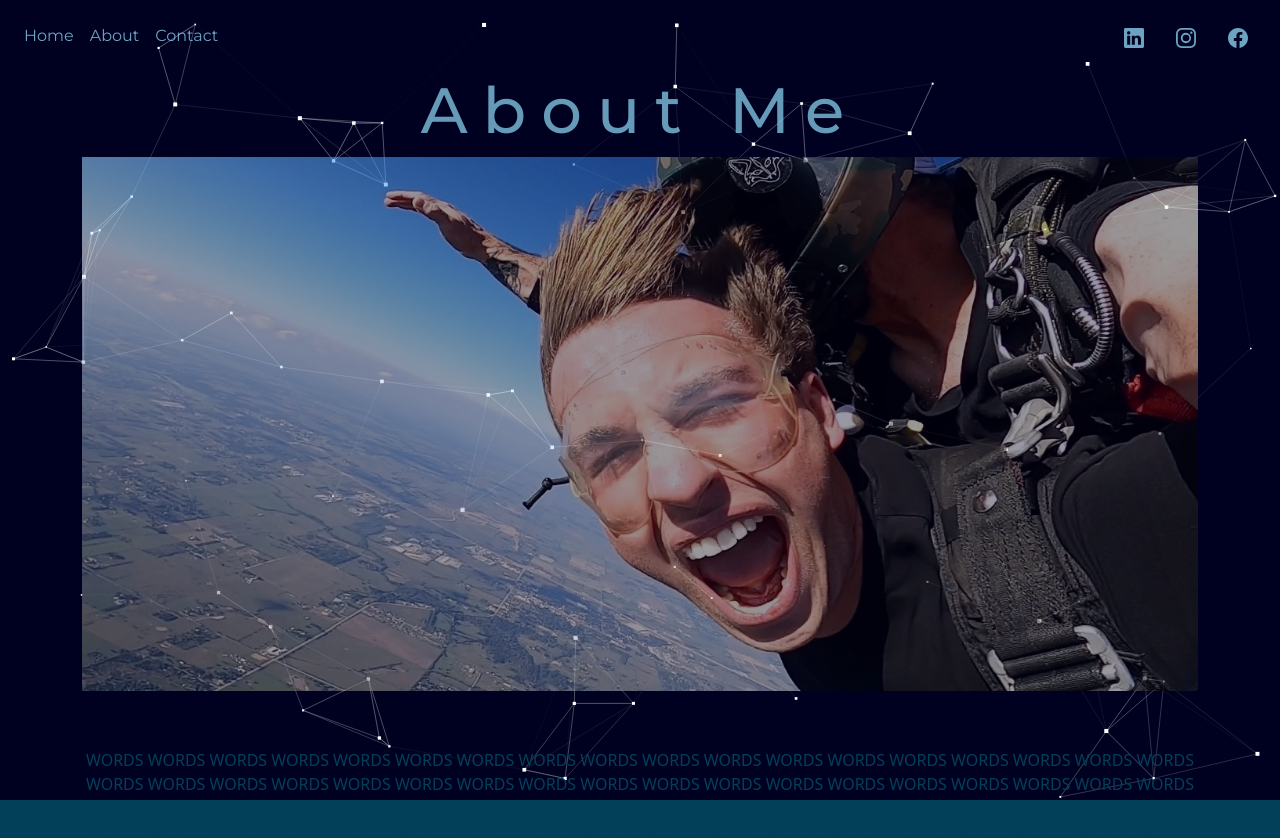
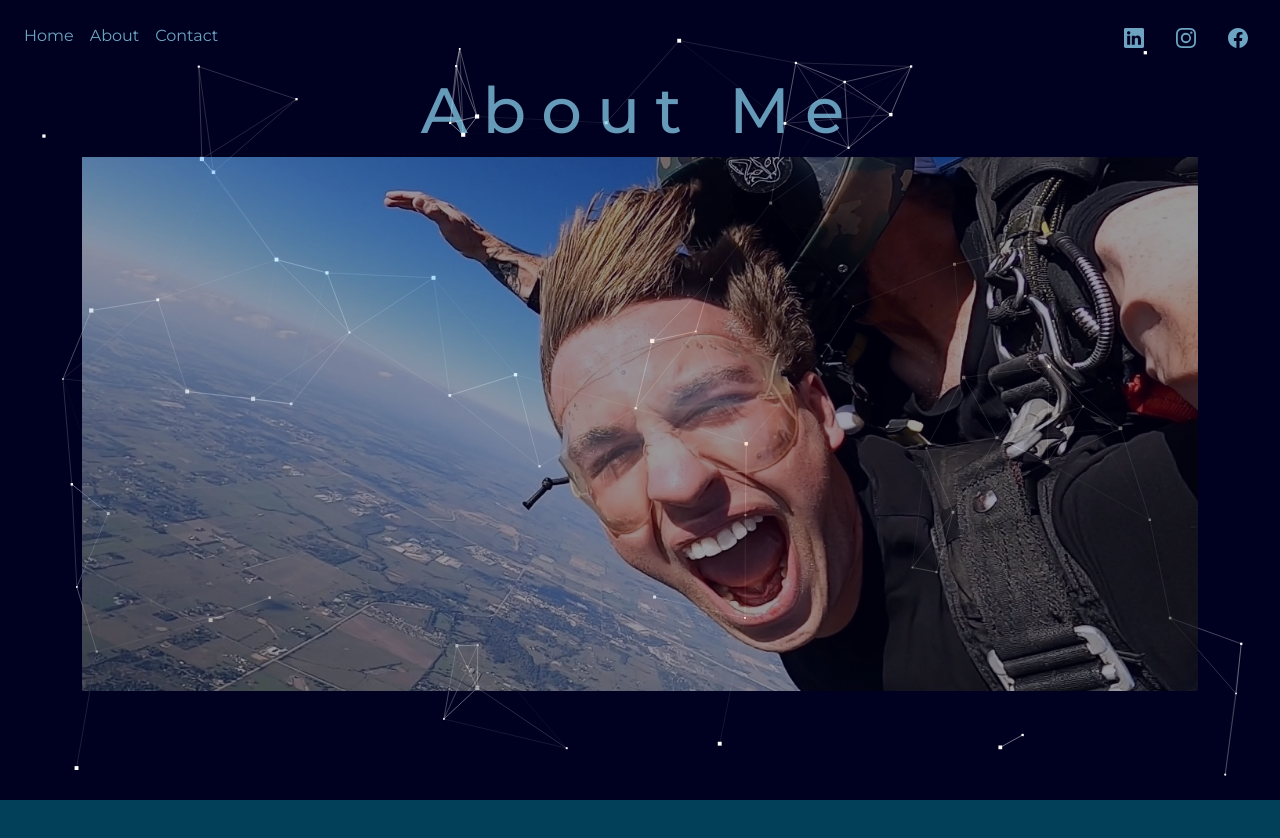
Before and after one commit to EmersonCoronel/developer-portfolio, a React (Create React App) app: page /about in a window 1280 px wide. Shown: the top 838 px of the page. After the commit the page ends 800 px from the top, so only its background shows below. Built offline with nearby package versions, Linux system fonts and the light colour scheme; a web font is replaced by a local one.

Commit message:
fixing particles

```diff
--- a/package.json
+++ b/package.json
@@ -39,5 +39,8 @@
       "last 1 firefox version",
       "last 1 safari version"
     ]
+  },
+  "devDependencies": {
+    "@babel/plugin-proposal-private-property-in-object": "^7.21.11"
   }
 }
--- a/src/components/Particles.js
+++ b/src/components/Particles.js
@@ -1,27 +1,11 @@
 import Particles, { initParticlesEngine } from "@tsparticles/react";
-import { useEffect, useMemo, useState } from "react";
-// import { loadAll } from "@/tsparticles/all"; // if you are going to use `loadAll`, install the "@tsparticles/all" package too.
-// import { loadFull } from "tsparticles"; // if you are going to use `loadFull`, install the "tsparticles" package too.
-import { loadSlim } from "@tsparticles/slim"; // if you are going to use `loadSlim`, install the "@tsparticles/slim" package too.
-// import { loadBasic } from "@tsparticles/basic"; // if you are going to use `loadBasic`, install the "@tsparticles/basic" package too.
-
-
+import { useEffect, useMemo } from "react";
+import { loadSlim } from "@tsparticles/slim";
 
 const ParticlesComponent = (props) => {
-
-  const [init, setInit] = useState(false);
-  // this should be run only once per application lifetime
   useEffect(() => {
     initParticlesEngine(async (engine) => {
-      // you can initiate the tsParticles instance (engine) here, adding custom shapes or presets
-      // this loads the tsparticles package bundle, it's the easiest method for getting everything ready
-      // starting from v2 you can add only the features you need reducing the bundle size
-      //await loadAll(engine);
-      //await loadFull(engine);
       await loadSlim(engine);
-      //await loadBasic(engine);
-    }).then(() => {
-      setInit(true);
     });
   }, []);
 
@@ -29,9 +13,7 @@ const ParticlesComponent = (props) => {
     console.log(container);
   };
 
-
-  const options = useMemo(
-    () => ({
+  const options = useMemo(() => ({
     background: {
       color: {
         value: "#000020",
@@ -97,10 +79,7 @@ const ParticlesComponent = (props) => {
       },
     },
     detectRetina: true,
-    }),
-    [],
-  );
-
+  }), []);
 
   return <Particles id={props.id} init={particlesLoaded} options={options} />;
 };
--- a/src/pages/About.js
+++ b/src/pages/About.js
@@ -12,7 +12,7 @@ const About = () => {
         <div className="row align-items-start">
           <h2 class="page-header-text">About Me</h2>
           <img src={skydiving} alt="Emerson Skydiving" id="skydiving"/>
-          WORDS WORDS WORDS WORDS WORDS WORDS WORDS WORDS WORDS WORDS WORDS WORDS WORDS WORDS WORDS WORDS WORDS WORDS WORDS WORDS WORDS WORDS WORDS WORDS WORDS WORDS WORDS WORDS WORDS WORDS WORDS WORDS WORDS WORDS WORDS WORDS WORDS WORDS WORDS WORDS WORDS WORDS WORDS WORDS WORDS WORDS WORDS WORDS WORDS WORDS WORDS WORDS WORDS WORDS WORDS WORDS WORDS WORDS WORDS WORDS WORDS WORDS WORDS WORDS WORDS WORDS WORDS WORDS WORDS WORDS WORDS WORDS WORDS WORDS WORDS WORDS WORDS WORDS WORDS WORDS WORDS WORDS WORDS WORDS
+
         </div>
       </div>
     </>
```
Also changed, not shown: 1 other file (tests, documents, lock files or other folders). Lines whose indentation alone changed are shown as unchanged.
